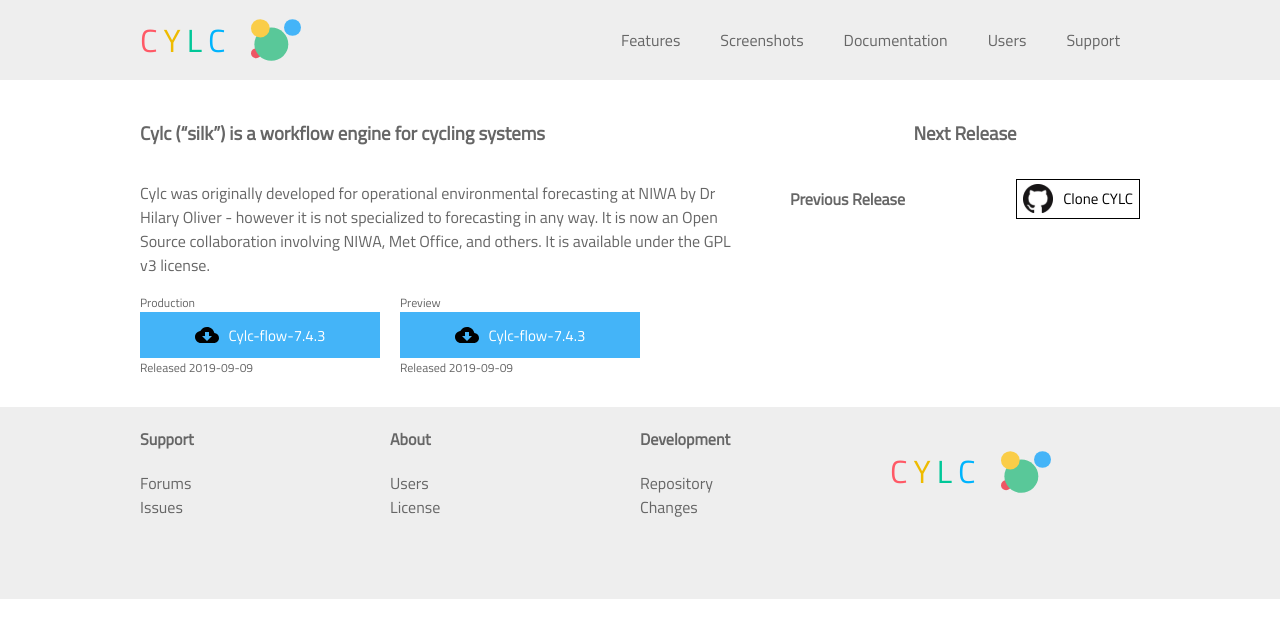
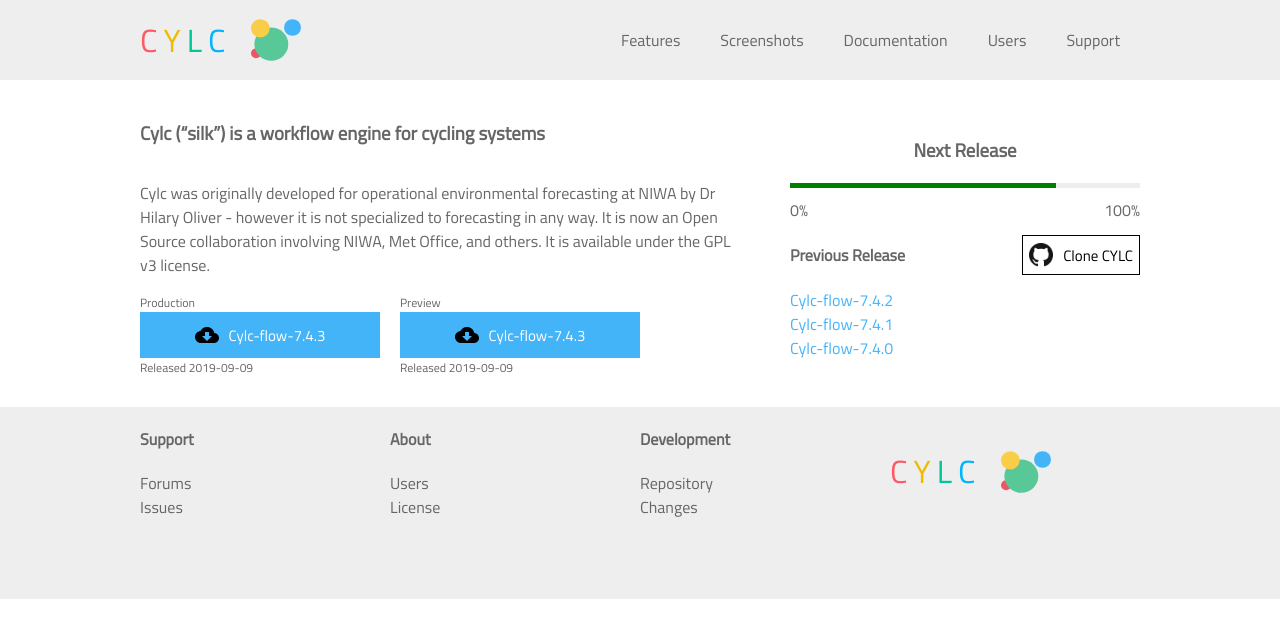
Before and after one commit to prasannavijayan/cylc, a Jekyll site: the page built from index.markdown, in a window 1280 px wide. Shown: the top 638 px of the page. Built offline with Jekyll 4.4.1, drawn with Linux system fonts in a browser that asks for light colours.

Commit message:
Adds Progress bar

```diff
--- a/_layouts/default.html
+++ b/_layouts/default.html
@@ -31,16 +31,34 @@
               </div>
           </div>
         </div>
-        <div class="flex flex--vertical release">
-            <div class="flex jc-center">
-              <h3 class="flex">Next Release</h3>
+        <div class="flex flex--vertical release jc-space-around">
+            <div class="flex flex--vertical">
+              <h3 class="flex jc-center">Next Release</h3>
+              <div class="flex">
+                <div class="progressbar">
+                  <div class="progress"></div>
+                  <div class="flex label jc-space-between">
+                    <span>0%</span>
+                    <span>100%</span>
+                  </div>
+                </div>
+              </div>
             </div>
-            <div class="flex ai-center jc-space-between">
-              <h4 class="flex">Previous Release</h4>
-              <button class="button transparent flex repel">
-                <img src={{'/assets/icon-github.svg'}} alt="Clone Github repo"/>
-                Clone CYLC
-              </button>
+            <div class="flex flex--vertical">
+              <div class="flex ai-center jc-space-between">
+                <div class="flex">
+                  <h4 class="flex"><b>Previous Release</b></h4>
+                </div>
+                <button class="button transparent flex repel">
+                  <img src={{'/assets/icon-github.svg'}} alt="Clone Github repo"/>
+                  Clone CYLC
+                </button>
+              </div>
+              <div class="flex flex--vertical">
+                  <a href="{{ '/features' | prepend: site.baseurl }}">Cylc-flow-7.4.2</a>
+                  <a href="{{ '/features' | prepend: site.baseurl }}">Cylc-flow-7.4.1</a>
+                  <a href="{{ '/features' | prepend: site.baseurl }}">Cylc-flow-7.4.0</a>
+              </div>
             </div>
           </div>
       </div>
--- a/_sass/cylc/_base.scss
+++ b/_sass/cylc/_base.scss
@@ -58,16 +58,6 @@ body {
   margin: 0 auto;
 }
 
-// Text and <a>
-a {
-  @extend .text-normal;
-  text-decoration: unset;
-  &:hover {
-    @extend .text-green;
-    text-decoration: underline !important;
-  }
-}
-
 .text {
     &-normal {
       color: #666666;
@@ -87,6 +77,20 @@ a {
 
     &-blue {
       color: #00b4fd;
+    }
+}
+
+// Text and <a>
+a {
+    color: #44B4F8;
+    text-decoration: unset;
+
+    &.page-link {
+        @extend .text-normal;
+        &:hover {
+            @extend .text-green;
+            text-decoration: underline !important;
+        }
     }
 }
 
@@ -115,12 +119,13 @@ a {
 
     img {
         margin-right: 10px;
+        width: 24px;
     }
 
     &.transparent {
         border: 1px solid;
         background: #fff;
-        padding: 4px 6px;
+        padding: 0 6px;
         height: 40px;
         color: #000;
     }
--- a/_sass/cylc/_layout.scss
+++ b/_sass/cylc/_layout.scss
@@ -22,6 +22,22 @@
             font-size: 12px;
         }
     }
+
+    .progressbar {
+        width: 100%;
+        height: 5px;
+        background: #eee;
+
+        .progress {
+            width: 76%;
+            height: 5px;
+            background: green;
+        }
+
+        .label {
+            padding-top: 10px;
+        }
+    }
 }
 
 @media (max-width:732px)  {
```
Lines whose indentation alone changed are shown as unchanged.
